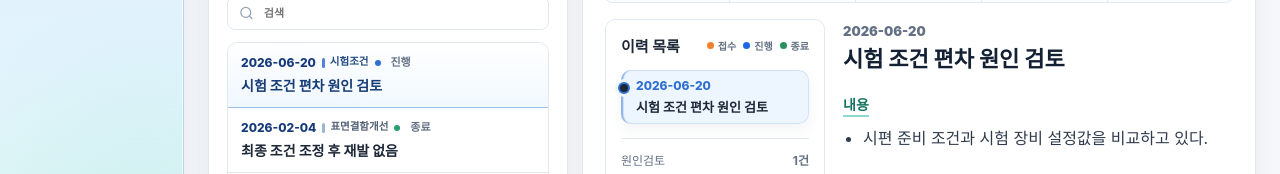
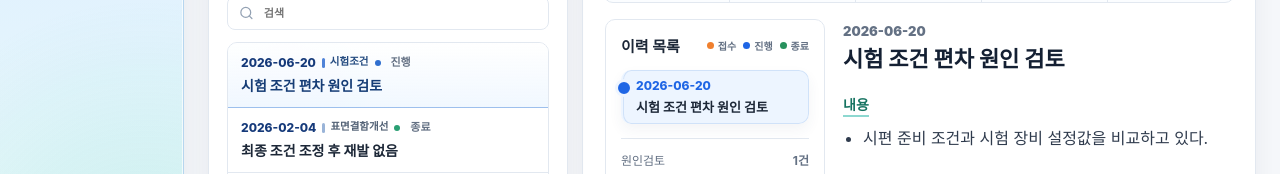
Before and after one commit to SSG87-pos/Issue-history-board, a React (Vite) app: page / in a window 1280 px wide. Both pictures are taken after a click on the button "이슈 이력". Shown: the part 451-625 px from the top of the page. Built offline with nearby package versions, Linux system fonts and the light colour scheme.

Commit message:
fix: align selected timeline marker colors

```diff
--- a/src/styles.css
+++ b/src/styles.css
@@ -3655,6 +3655,20 @@ body {
   background: #f4f6f9;
 }
 
+.timeline-row.is-selected {
+  border-left-color: transparent;
+}
+
+.timeline-row.is-selected::before {
+  border-color: var(--timeline-dot);
+  background: var(--timeline-dot);
+  box-shadow: 0 0 0 3px var(--timeline-dot-bg);
+}
+
+.timeline-row.is-selected span {
+  color: var(--timeline-dot);
+}
+
 /* Home review pass: align category headers, remove icon boxes, and soften selection cues. */
 .topbar-title h1 {
   background: linear-gradient(100deg, #142033 0%, #235cba 48%, #41b8d5 100%);
```
